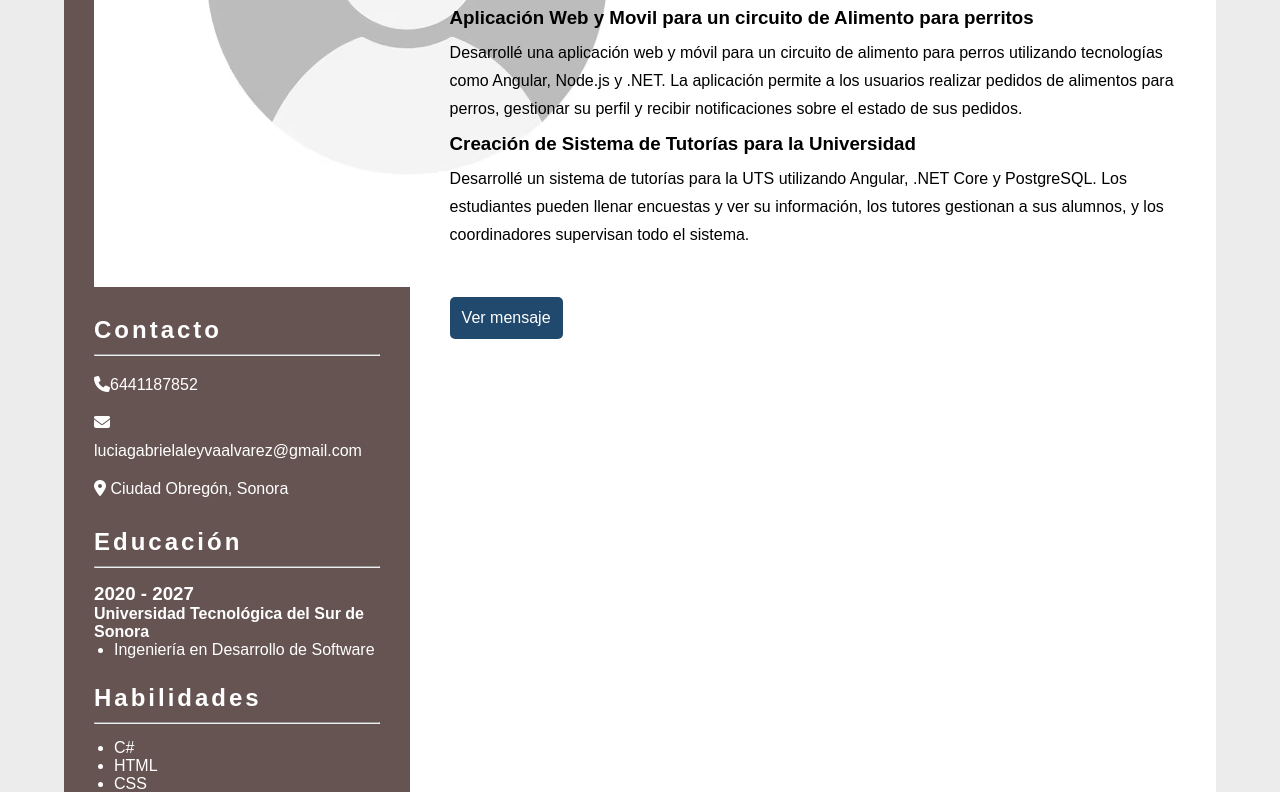
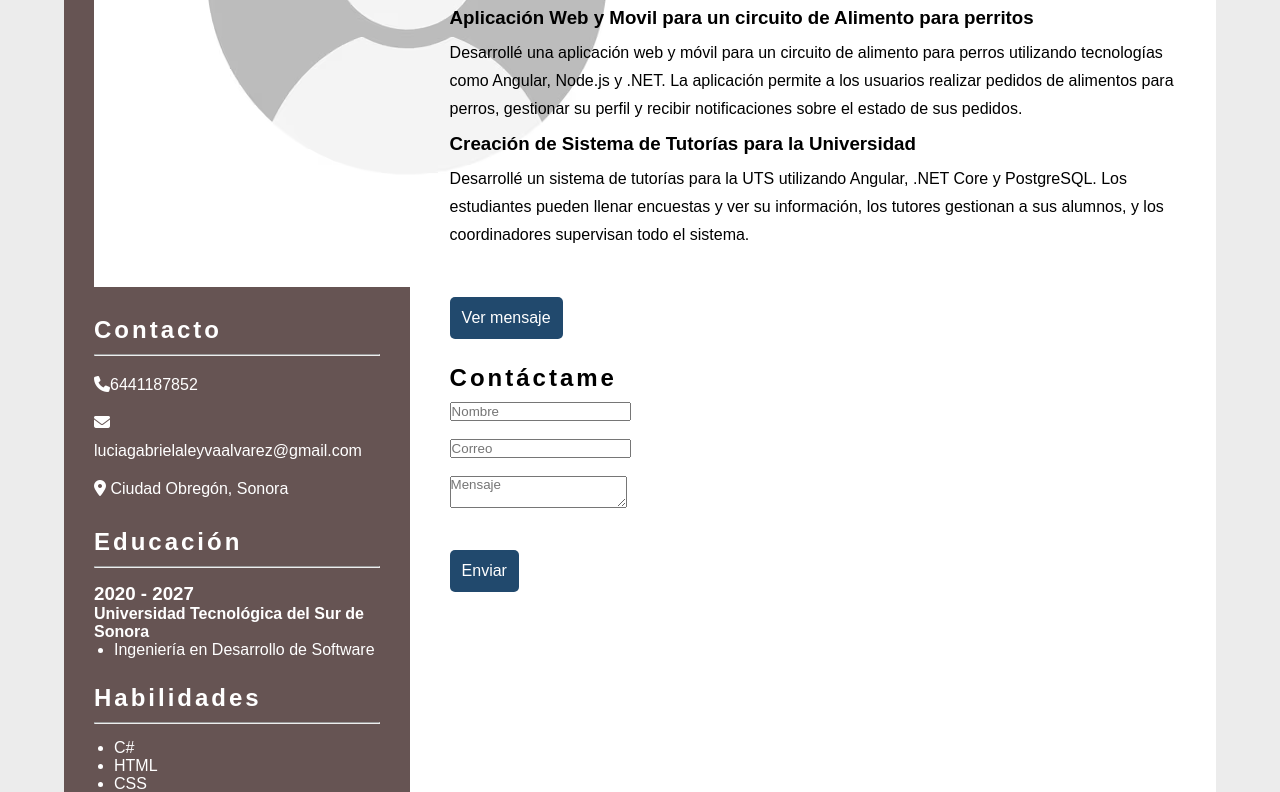
Before and after one commit to LuciaLeyva19/MiCVWeb, a plain HTML site: page index.html in a window 1280 px wide. Shown: the part 389-1181 px from the top of the page. Drawn offline with Linux system fonts and the light colour scheme.

Commit message:
Se agrego formulario de contacto

```diff
--- a/index.html
+++ b/index.html
@@ -96,6 +96,30 @@
 
         </button>
 
+        <h2>Contáctame</h2>
+
+        <form>
+
+        <input type="text" placeholder="Nombre">
+
+        <br><br>
+
+        <input type="email" placeholder="Correo">
+
+        <br><br>
+
+        <textarea placeholder="Mensaje"></textarea>
+
+        <br><br>
+
+        <button type="submit">
+
+        Enviar
+
+        </button>
+
+        </form>
+
     </div>
 
     </div>
@@ -103,4 +127,6 @@
     <script src="script.js"></script>
 
 </body>
+
+
 </html>
```
